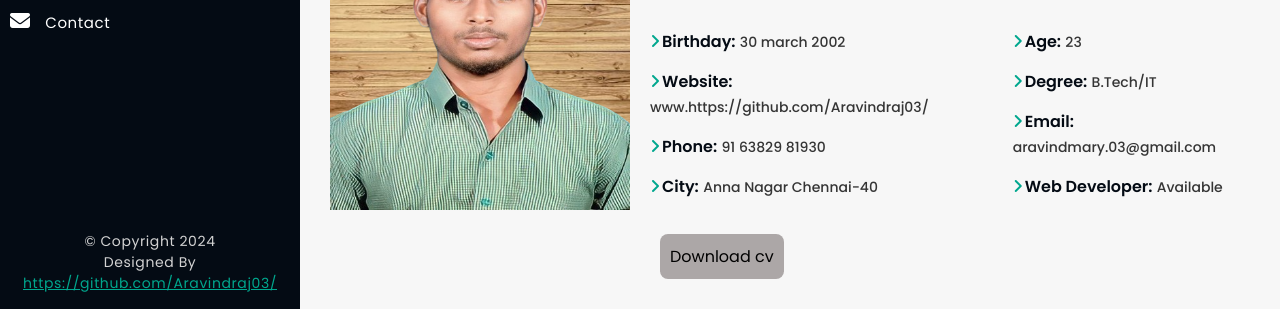
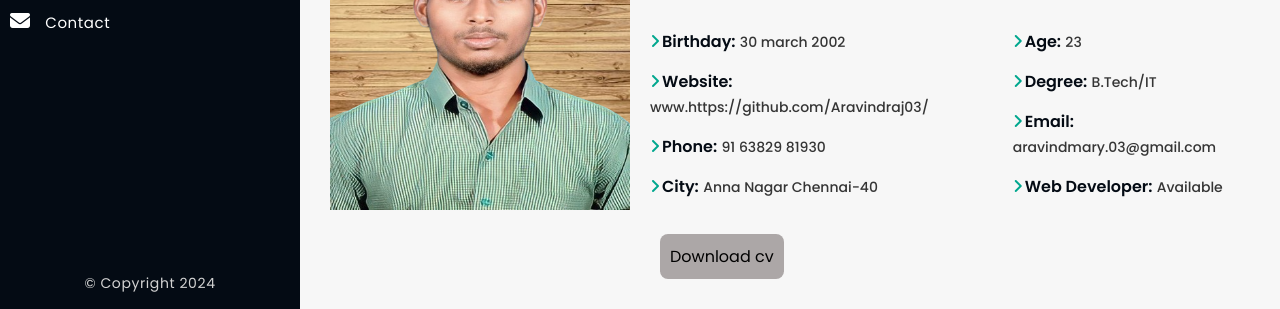
Before and after one commit to Aravindraj03/Aravind-Portfolio, a plain HTML site: page about.html in a window 1280 px wide. Shown: the part 491-800 px from the top of the page. Drawn offline with nearby package versions, Linux system fonts and the light colour scheme.

Commit message:
UPdate code

```diff
--- a/about.html
+++ b/about.html
@@ -51,8 +51,9 @@
       <!---- Footer ---->
       <div class="footer">
         <p>
-          &copy; Copyright 2024 <br />Designed By
-          <a href="https://www.linkedin.com/in/aravindraj03/" target="_blank">https://github.com/Aravindraj03/ </a>
+          &copy; Copyright 2024
+          <!-- <br />Designed By
+          <a href="https://www.linkedin.com/in/aravindraj03/" target="_blank">https://github.com/Aravindraj03/ </a> -->
         </p>
       </div>
     </header>
```
